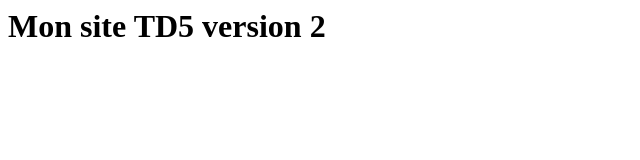
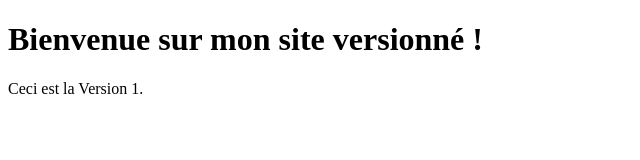
Before and after one commit to E3Hugo/TD5, a plain HTML site: page index.html in a window 1280 px wide. Shown: the whole page, without its empty margins (0-640 px from the left). Drawn offline with Linux system fonts and the light colour scheme.

Commit message:
Ajout de page d'accueil

```diff
--- a/index.html
+++ b/index.html
@@ -1 +1,7 @@
-<h1>Mon site TD5 version 2</h1>
+<!DOCTYPE html>
+<html>
+  <body>
+    <h1>Bienvenue sur mon site versionné !</h1>
+    <p>Ceci est la Version 1.</p>
+  </body>
+</html>
```
